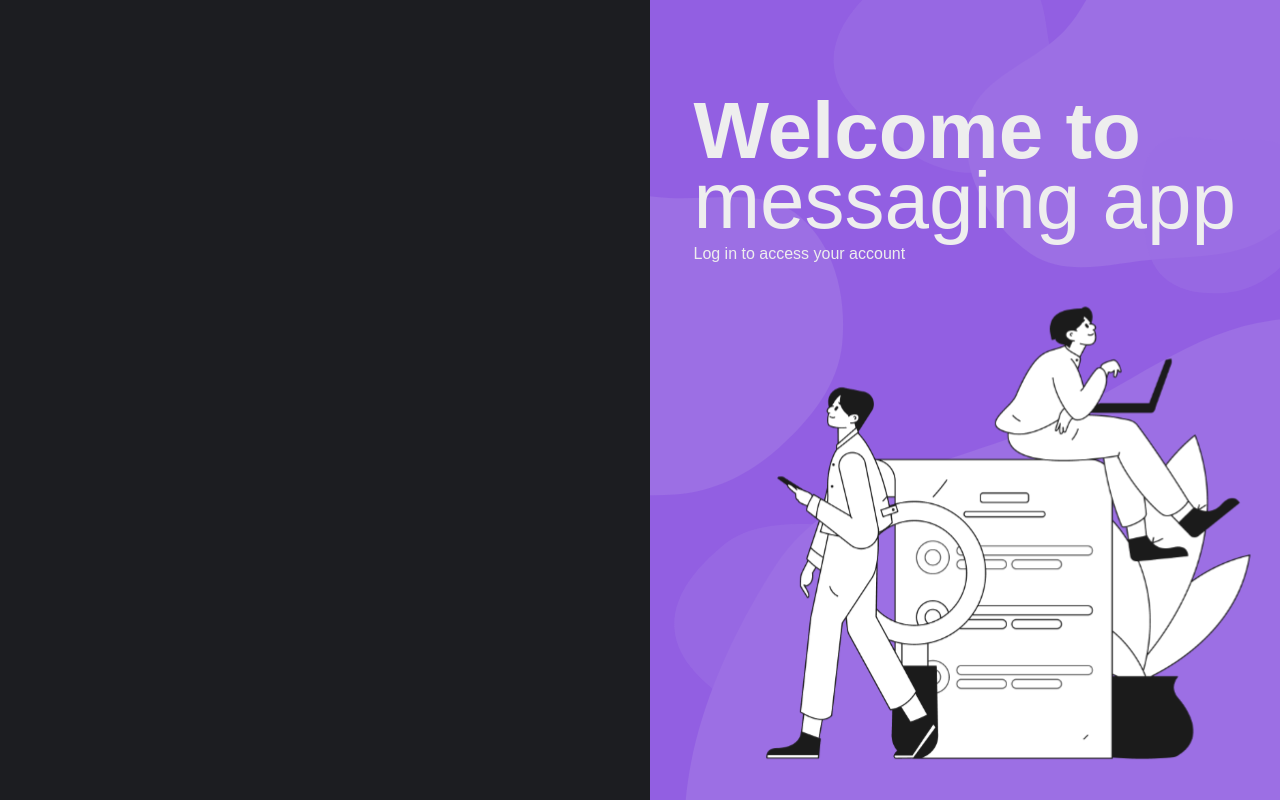
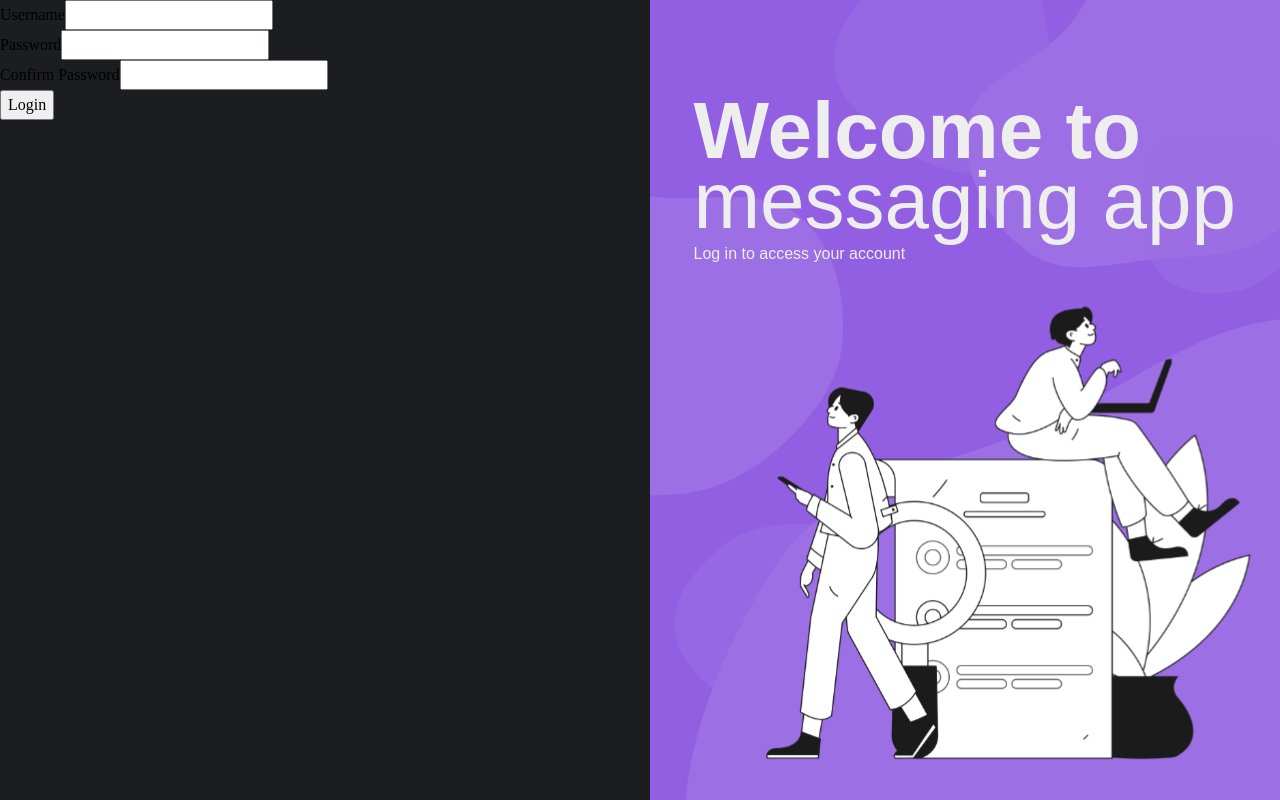
Before and after one commit to SkyMarsh14/messaging-app, a React app in the folder frontend/: page / in a window 1280 px wide. Built offline with nearby package versions, Linux system fonts and the light colour scheme; the HTML template or start-up script is replaced by a standard one.

Commit message:
refactor login page for reusability

```diff
--- /dev/null
+++ b/frontend/src/components/AuthForm.jsx
@@ -0,0 +1,32 @@
+import styled from "styled-components";
+const StyledForm = styled.form``;
+const SubmitBtn = styled.button`
+  display: block;
+  &:first-letter {
+    text-transform: capitalize;
+  }
+`;
+
+const AuthForm = ({ type = "login" }) => {
+  return (
+    <StyledForm action="">
+      <div>
+        <label htmlFor="">Username</label>
+        <input type="text" />
+      </div>
+      <div>
+        <label htmlFor="">Password</label>
+        <input type="password" />
+      </div>
+      {type === "login" && (
+        <div>
+          <label htmlFor="">Confirm Password</label>
+          <input type="text" />
+        </div>
+      )}
+      <SubmitBtn>{type}</SubmitBtn>
+    </StyledForm>
+  );
+};
+
+export default AuthForm;
--- a/frontend/src/main.jsx
+++ b/frontend/src/main.jsx
@@ -8,6 +8,7 @@ const router = createBrowserRouter(routes);
 createRoot(document.getElementById("root")).render(
   <StrictMode>
     <GlobalStyle />
+
     <RouterProvider router={router} />
   </StrictMode>
 );
--- a/frontend/src/page/Login.jsx
+++ b/frontend/src/page/AuthPage.jsx
@@ -1,6 +1,6 @@
 import styled from "styled-components";
 import StyledLoginHero from "../components/StyledLoginIcon";
-
+import AuthForm from "../components/AuthForm";
 const Wrapper = styled.div`
   display: flex;
   height: 100vh;
@@ -40,19 +40,25 @@ const RightElement = styled.div`
   position: relative;
 `;
 
-const Login = () => {
+const AuthPage = ({ type = "login" }) => {
+  const isLogin = type === "login";
+  const headlineText = isLogin
+    ? "Log in to access your account"
+    : "Create your account to start messaging";
   return (
     <Wrapper>
-      <LeftElement></LeftElement>
+      <LeftElement>
+        <AuthForm />
+      </LeftElement>
       <RightElement>
         <HeroHeadingWrapper>
           <HeroHeadline>Welcome to</HeroHeadline>
           <AppName>messaging app</AppName>
-          <LoginToAccess>Log in to access your account</LoginToAccess>
+          <LoginToAccess>{headlineText}</LoginToAccess>
         </HeroHeadingWrapper>
         <StyledLoginHero />
       </RightElement>
     </Wrapper>
   );
 };
-export default Login;
+export default AuthPage;
--- a/frontend/src/routes.jsx
+++ b/frontend/src/routes.jsx
@@ -1,3 +1,3 @@
-import Login from "./page/Login";
-const routes = [{ path: "/", element: <Login /> }];
+import AuthPage from "./page/AuthPage";
+const routes = [{ path: "/", element: <AuthPage /> }];
 export default routes;
```
Also changed, not shown: frontend/src/components/LoginForm.jsx (deleted, +0 -12 lines).
